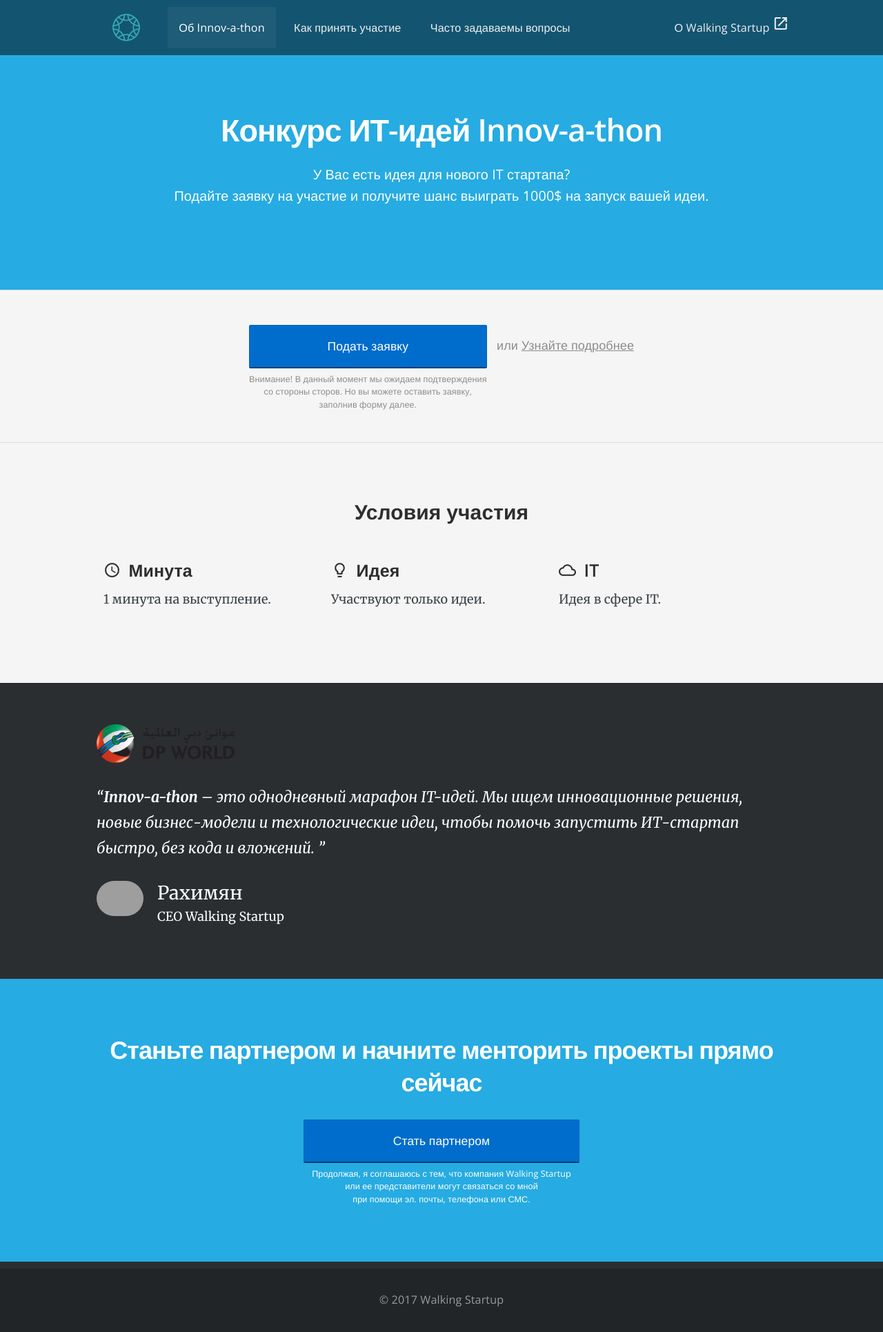
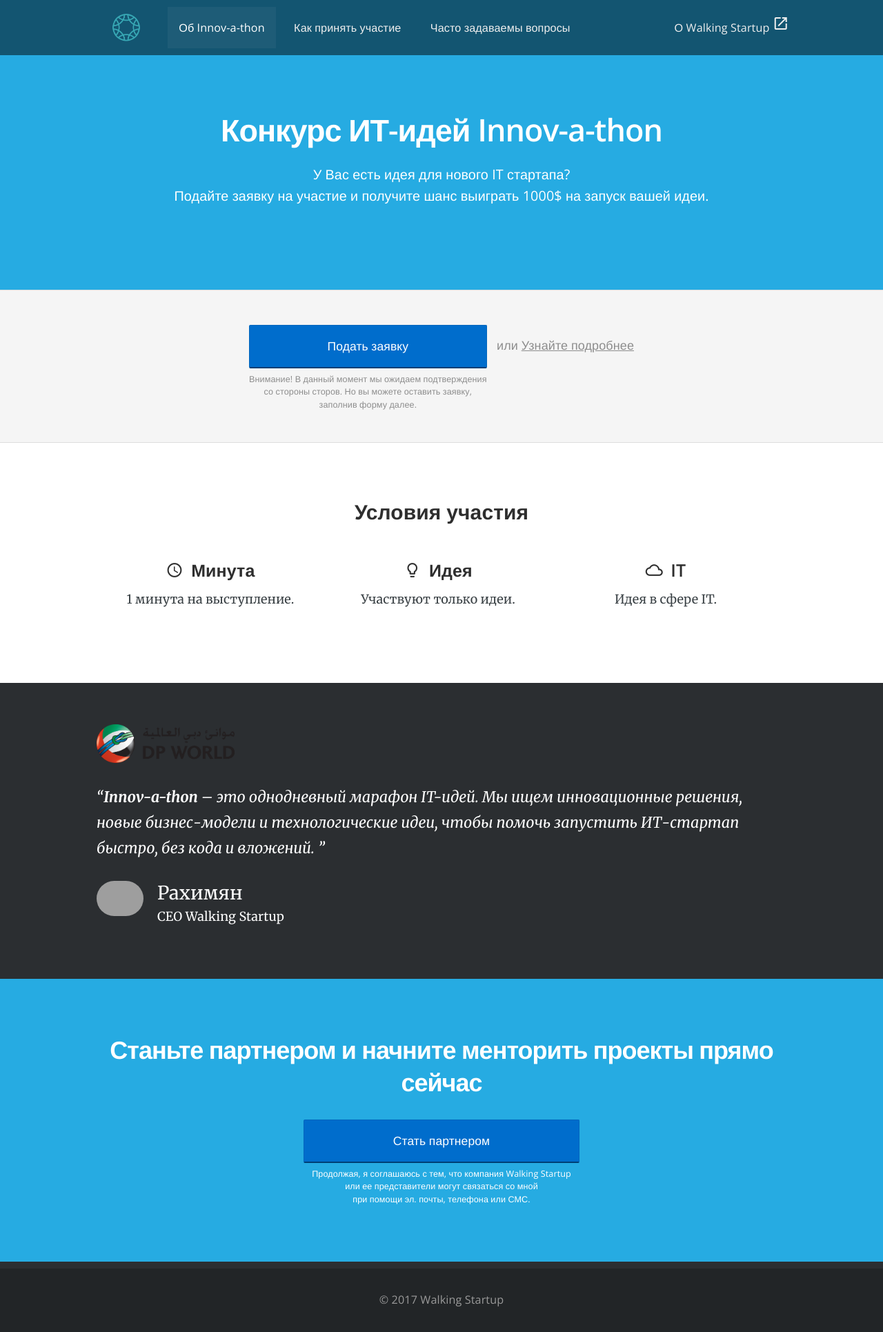
Before and after one commit to RakhimyanTim/innov-a-thon.ws.github.io, a Jekyll site: the page built from pages/index.html, in a window 1280 px wide. Shown: the whole page at 69% size. Built offline with Jekyll 4.4.1, drawn with Linux system fonts in a browser that asks for light colours; nearby versions of some CDN libraries.

Commit message:
Update index.html

```diff
--- a/pages/index.html
+++ b/pages/index.html
@@ -25,23 +25,23 @@
 	</div>
 </section>
 
-<section style="background: #f5f5f5">
+<section>
 	<h3 style="text-align: center;">Условия участия</h3>
 	<div class="container">
 		<div class="other-features">
 			<div class="col-1-3">
-				<h4><i class="material-icons">access_time</i> Минута</h4>
-				<p>1 минута на выступление. </p>
+				<h4 style="text-align: center;"><i class="material-icons">access_time</i> Минута</h4>
+				<p style="text-align: center;">1 минута на выступление. </p>
 			</div>
 
 			<div class="col-1-3">
-				<h4><i class="material-icons">lightbulb_outline</i> Идея</h4>
-				<p>Участвуют только идеи.</p>
+				<h4 style="text-align: center;"><i class="material-icons">lightbulb_outline</i> Идея</h4>
+				<p style="text-align: center;">Участвуют только идеи.</p>
 			</div>
 
 			<div class="col-1-3">
-				<h4><i class="material-icons">cloud_queue</i> IT</h4>
-				<p>Идея в сфере IT.</p>
+				<h4 style="text-align: center;"><i class="material-icons">cloud_queue</i> IT</h4>
+				<p style="text-align: center;">Идея в сфере IT.</p>
 			</div>
 		</div>
 	</div>
```
